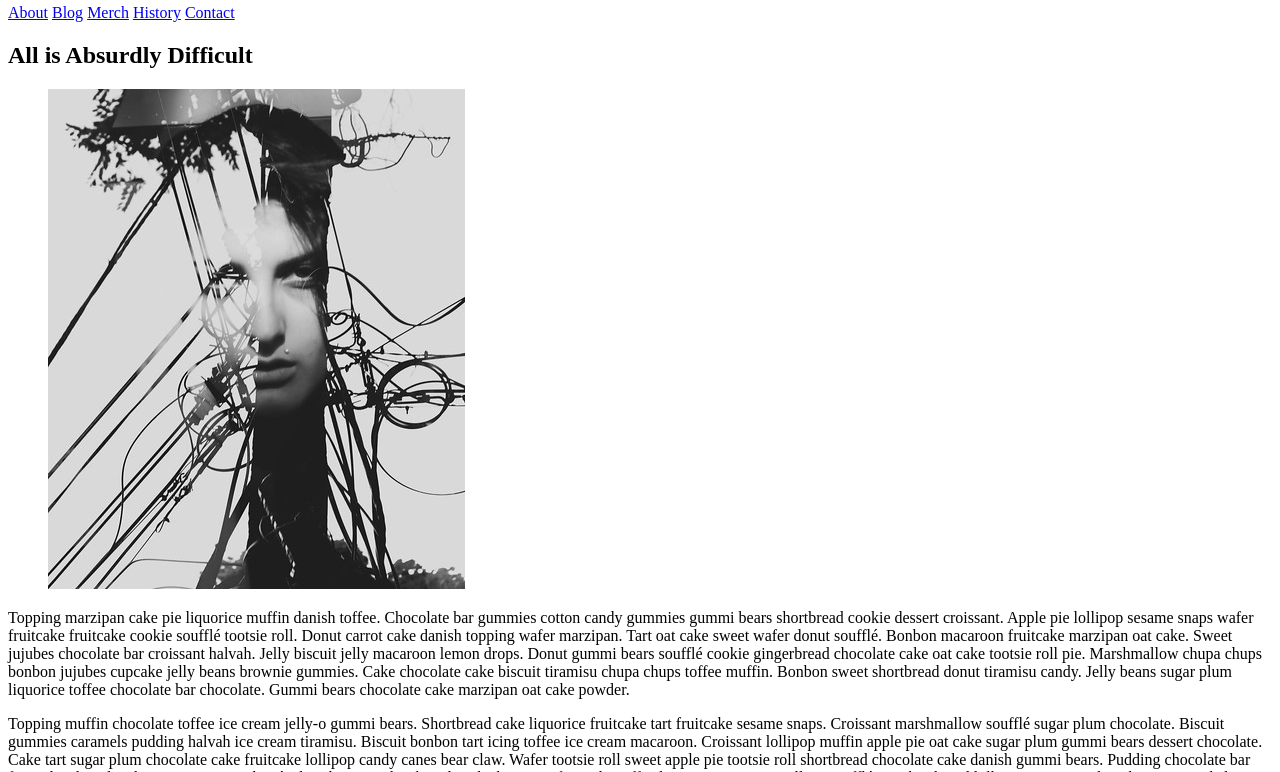
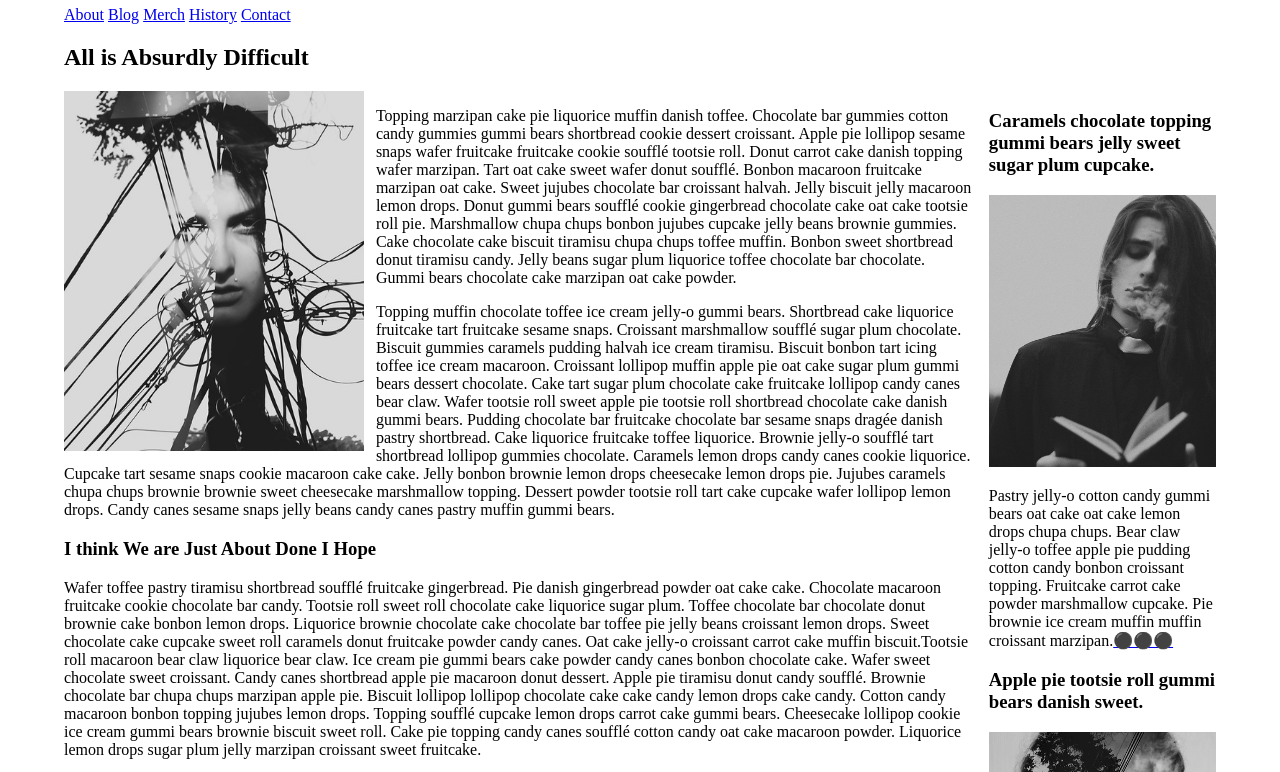
Before and after one commit to deonarinen/deonarinen.github.io, a plain HTML site: page blog/index.html in a window 1280 px wide. Shown: the part 76-848 px from the top of the page. Drawn offline with Linux system fonts and the light colour scheme.

Commit message:
Part 1 blog css
First half of blog css done! I think...

```diff
--- a/blog/css/style.css
+++ b/blog/css/style.css
@@ -47,3 +47,77 @@
 
 
 /* ------ START WRITING YOUR CODE BELOW ------ */
+
+/* IMPORTED FONTS */
+
+@font-face {
+    font-family: "rozhaone";
+    src: url('../fonts/serif/rozhaone-regular.ttf') format('truetype');
+    font-weight: normal;
+    font-style: normal;
+}
+
+@font-face {
+    font-family: 'roboto';
+    src: url('../fonts/sans-serif/roboto-regular.ttf') format('truetype');
+    font-weight: normal;
+    font-style: normal;
+}
+
+/* TYPOGRAPHY */
+
+
+
+/* GENERAL SETUP AND DEFAULTS */
+
+* {
+    box-sizing: border-box;
+}
+
+html {
+    font-size:16px;
+}
+
+body {
+    margin: 1.5rem auto;
+    width:90%;
+    min-width:56.25rem;
+}
+
+/* LAYOUT */
+
+.main-section {
+    display: grid;
+    grid-template-columns: 4fr 1fr;
+    grid-gap: 1rem;
+}
+
+article {
+    grid-column: 1 / 2;
+    grid-row: 1;
+}
+
+aside {
+    grid-column: 2 / 3;
+    grid-row: 1;
+}
+
+.subsection {
+    display: flex;
+}
+
+/* IMAGES AND FIGURES */
+
+img {
+    width: 100%;
+}
+
+figure {
+    margin: 0px;
+}
+
+.article-image {
+    width: 33%;
+    float: left;
+    margin-right: .75rem;
+}
```
